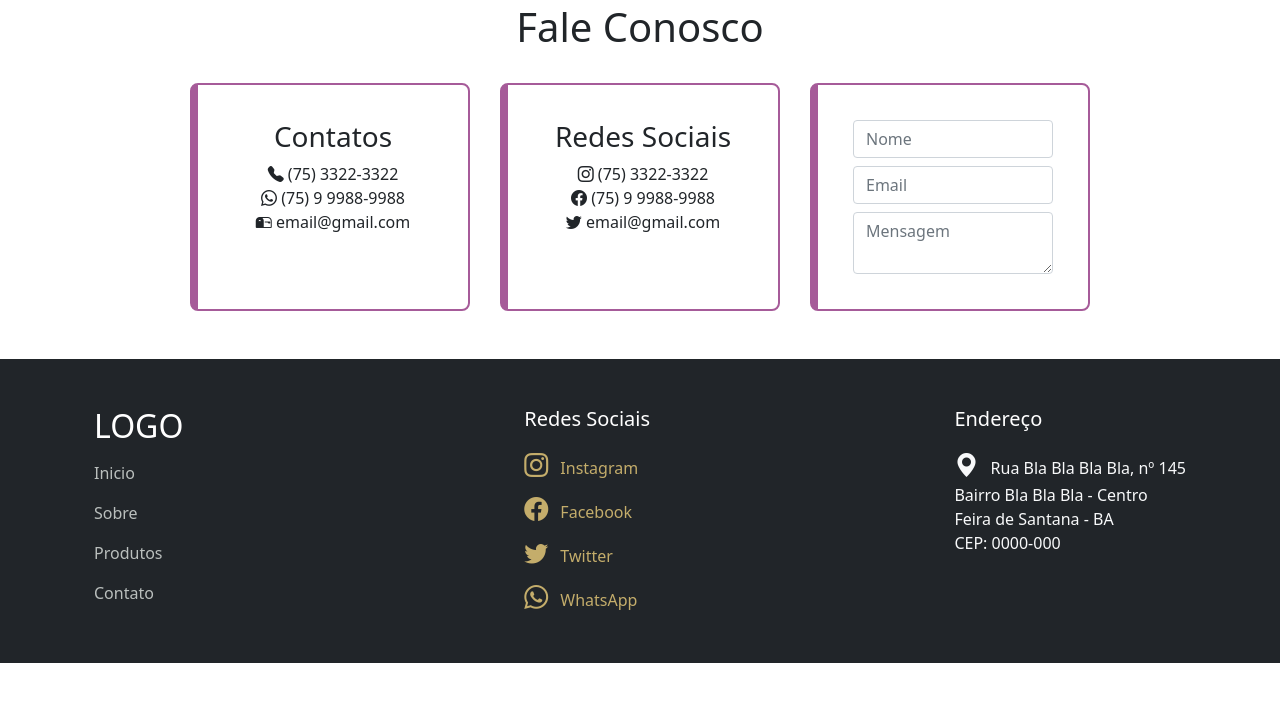
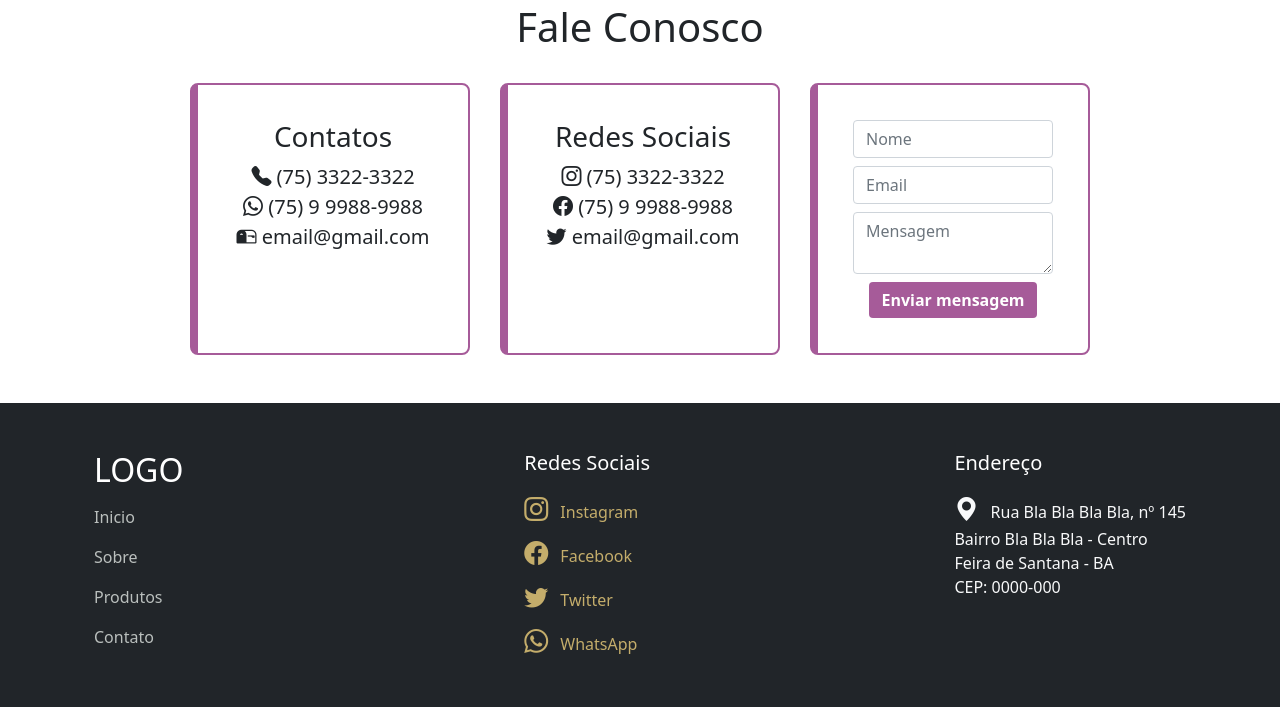
Before and after one commit to Santos-Samuels/artemis-store, a PHP site: page /src/pages/contact/index.html in a window 1280 px wide. Shown: the part 99-806 px from the top of the page. Before the commit the page ends 762 px from the top, so only its background shows below. Run offline with PHP 8.4, Linux system fonts and the light colour scheme.

Commit message:
Correções nas páginas About e Contact

```diff
--- a/src/pages/about/index.html
+++ b/src/pages/about/index.html
@@ -8,7 +8,7 @@
     <link href="https://cdn.jsdelivr.net/npm/bootstrap@5.0.1/dist/css/bootstrap.min.css" rel="stylesheet" integrity="sha384-+0n0xVW2eSR5OomGNYDnhzAbDsOXxcvSN1TPprVMTNDbiYZCxYbOOl7+AMvyTG2x" crossorigin="anonymous">
     <link rel="stylesheet" href="https://cdn.jsdelivr.net/npm/bootstrap-icons@1.5.0/font/bootstrap-icons.css">
 
-    <link rel="stylesheet" href="style.css">
+    <link rel="stylesheet" href="/src/pages/about/style.css">
     <link rel="stylesheet" href="/src/css/navbar.css">
     <link rel="stylesheet" href="/src/css/accountModal.css">
     <link rel="stylesheet" href="/src/css/global.css">
--- a/src/pages/contact/index.html
+++ b/src/pages/contact/index.html
@@ -8,12 +8,11 @@
     <link href="https://cdn.jsdelivr.net/npm/bootstrap@5.0.1/dist/css/bootstrap.min.css" rel="stylesheet" integrity="sha384-+0n0xVW2eSR5OomGNYDnhzAbDsOXxcvSN1TPprVMTNDbiYZCxYbOOl7+AMvyTG2x" crossorigin="anonymous">
     <link rel="stylesheet" href="https://cdn.jsdelivr.net/npm/bootstrap-icons@1.5.0/font/bootstrap-icons.css">
 
-    <link rel="stylesheet" href="style.css">
     <link rel="stylesheet" href="/src/css/navbar.css">
     <link rel="stylesheet" href="/src/css/accountModal.css">
     <link rel="stylesheet" href="/src/css/global.css">
     <link rel="stylesheet" href="/src/css/footer.css">
-    <link rel="stylesheet" href="style.css">
+    <link rel="stylesheet" href="/src/pages/contact/style.css">
 
     <title>Artemis - Contact</title>
 </head>
@@ -95,17 +94,17 @@
       <div class="d-flex justify-content-between pt-4 text-center m-auto" id="contact-container">
           <div class="contact-content">
               <h3>Contatos</h3>
-              <p><i class="bi bi-telephone-fill"></i> (75) 3322-3322 <br>
-                <i class="bi bi-whatsapp"></i> (75) 9 9988-9988 <br>
-                <i class="bi bi-mailbox2"></i> email@gmail.com <br>
+              <p class="fs-5"><i class="bi bi-telephone-fill fs-5"></i> (75) 3322-3322 <br>
+                <i class="bi bi-whatsapp fs-5"></i> (75) 9 9988-9988 <br>
+                <i class="bi bi-mailbox2 fs-5"></i> email@gmail.com <br>
               </p>
           </div>
 
           <div class="contact-content">
             <h3>Redes Sociais</h3>
-              <p><i class="bi bi-instagram"></i> (75) 3322-3322 <br>
-                <i class="bi bi-facebook"></i> (75) 9 9988-9988 <br>
-                <i class="bi bi-twitter"></i> email@gmail.com <br>
+              <p class="fs-5"><i class="bi bi-instagram fs-5"></i> (75) 3322-3322 <br>
+                <i class="bi bi-facebook fs-5"></i> (75) 9 9988-9988 <br>
+                <i class="bi bi-twitter fs-5"></i> email@gmail.com <br>
               </p>
           </div>
 
@@ -113,7 +112,8 @@
               <form action="">
                 <input class="form-control mb-2" type="text" name="contact-name" id="contact-name" placeholder="Nome">
                 <input class="form-control mb-2" type="email" name="contact-email" id="contact-email" placeholder="Email">
-                <textarea class="form-control" name="contact-message" id="contact-message" placeholder="Mensagem"></textarea>
+                <textarea class="form-control mb-2" name="contact-message" id="contact-message" placeholder="Mensagem"></textarea>
+                <button class="btn btn-primary">Enviar mensagem</button>
               </form>
           </div>
       </div>
--- a/src/pages/landing/index.html
+++ b/src/pages/landing/index.html
@@ -13,7 +13,7 @@
     <link rel="stylesheet" href="/src/css/navbar.css">
     <link rel="stylesheet" href="/src/css/footer.css">
     <link rel="stylesheet" href="/src/css/accountModal.css">
-    <link rel="stylesheet" href="style.css">
+    <link rel="stylesheet" href="/src/pages/landing/style.css">
 
 </head>
 <body onload="loadAccessoryOffer(products)">
--- a/src/pages/products/index.html
+++ b/src/pages/products/index.html
@@ -12,7 +12,7 @@
     <link rel="stylesheet" href="/src/css/navbar.css">
     <link rel="stylesheet" href="/src/css/accountModal.css">
     <link rel="stylesheet" href="/src/css/global.css">
-    <link rel="stylesheet" href="style.css">
+    <link rel="stylesheet" href="/src/pages/products/style.css">
 
     <title>Artemis - Produtos</title>
 </head>
--- a/src/pages/products/style.css
+++ b/src/pages/products/style.css
@@ -1,6 +1,3 @@
-main aside {
-}
-
 main .category-container {
     margin-top: 15px;
 }
```
